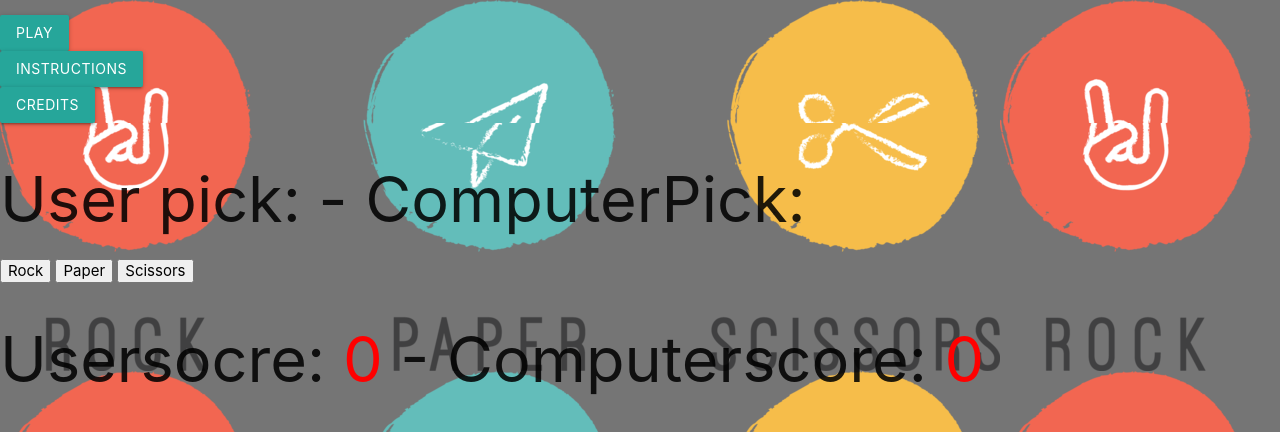
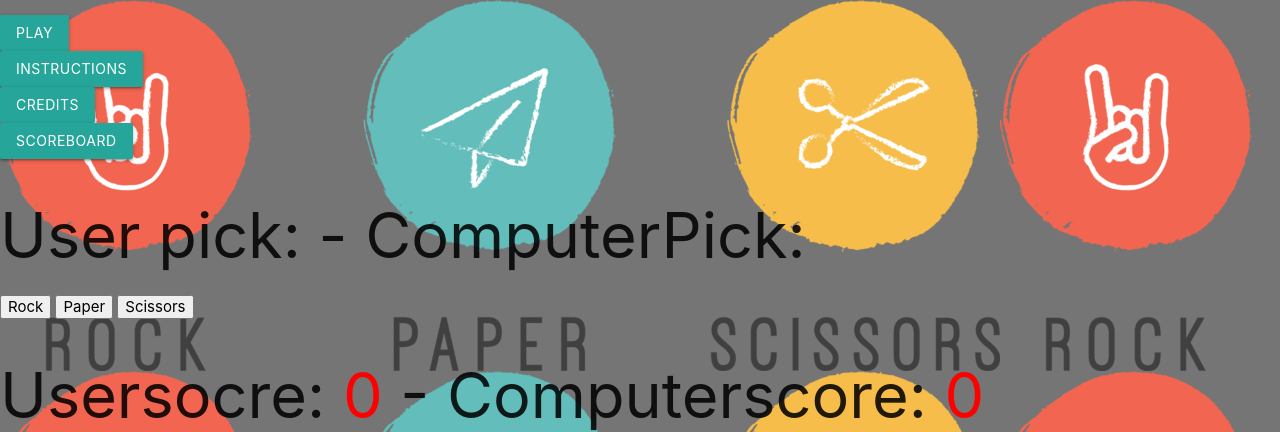
Before and after one commit to vives-webapplications-2018/vue-project-rngesus, a PHP site: page /templates/index.phtml in a window 1280 px wide. Shown: the top 432 px of the page. Run offline with PHP 8.4, Linux system fonts and the light colour scheme.

Commit message:
Added scoreboard button

```diff
--- a/templates/index.phtml
+++ b/templates/index.phtml
@@ -16,16 +16,17 @@
     <link rel="icon" href="../../img/icon.png">
 
     <script src="../js/javascript.js"></script>
-    <link rel="stylesheet" href="../css/style.css">
+    <link rel="stylesheet" href="../public/css/style.css">
 </head>
 
 <body class="indexBackground">
 
-    <div class="indexBackground">
+    <div class="indexButtons">
         <ul>
             <li><a href="/mode" class="waves-effect waves-light btn">Play</a></li>
             <li><a href="/instructions" class="waves-effect waves-light btn">Instructions</a></li>
             <li><a href="/credits" class="waves-effect waves-light btn">Credits</a></li>
+            <li><a href="/scoreboard" class="waves-effect waves-light btn">Scoreboard</a></li>
         </ul>
     </div>
     </div>
```
